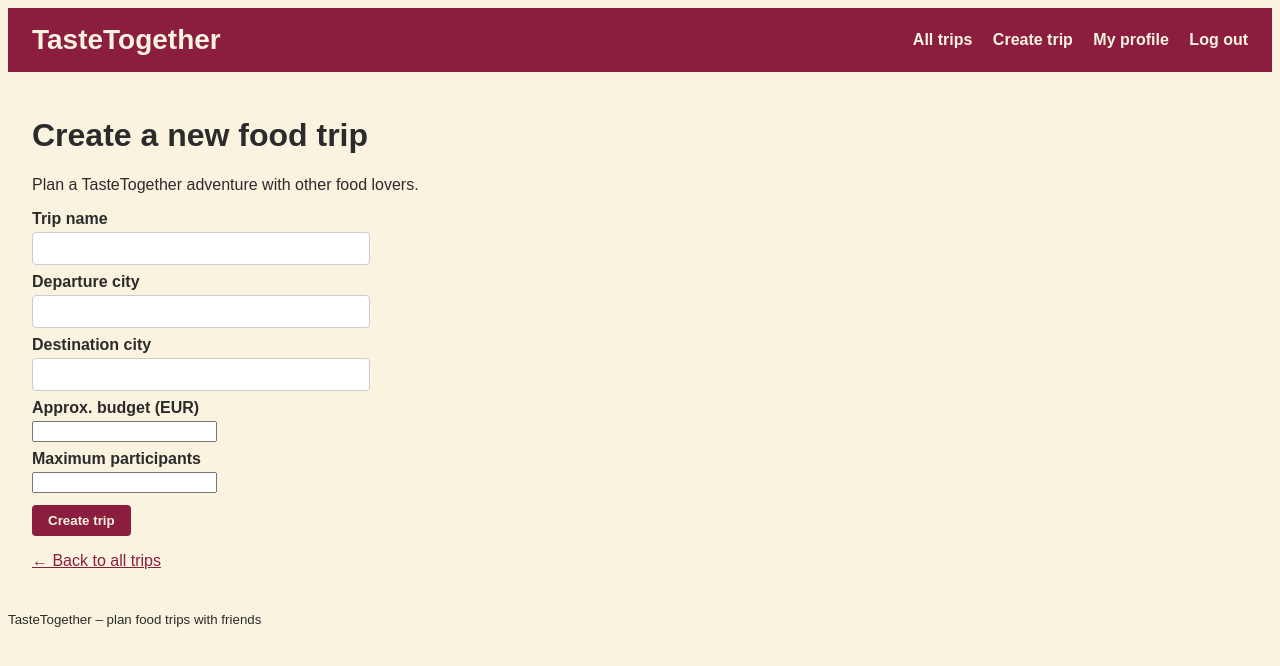
After one commit to pezzi-ph/web-travel-together, a Flask app: page /trips/new in a window 1280 px wide. The commit adds this page. Shown: the top 666 px of the page. Run offline with Flask 3, Linux system fonts and the light colour scheme; the visitor is signed in with stand-in values (Sample User, id 1).

Commit message:
Complete update: layout fixes, styling, trip page creation, and new templates

```diff
--- a/travel_together/main.py
+++ b/travel_together/main.py
@@ -1,51 +1,202 @@
-from urllib import request
+from flask import (
+    Blueprint,
+    render_template,
+    redirect,
+    url_for,
+    request,
+    abort,
+    flash,
+)
+from flask_login import login_required, current_user
 
-from flask import Blueprint, render_template, redirect, url_for, request, flash
-from flask_login import login_required, current_user
-from .model import *
+from . import db
+from .model import (
+    User,
+    TripProposal,
+    TripProposalParticipant,
+    Location,
+    ProposalStatus,
+)
 
-bp = Blueprint("main", __name__, url_prefix="/")
+bp = Blueprint("main", __name__)
 
-
+# ---------------------------------------------------------
+# HOME PAGE
+# ---------------------------------------------------------
 @bp.route("/")
 @login_required
 def index():
-    return render_template("main/index.html", user=current_user)
-
-@bp.route("/allTrips")
-@login_required
-def allTrips():
-    query = db.select(TripProposal)
-
-    trip_proposals = db.session.execute(query).scalars().all()
-    return render_template("main/landingPage.html", trip_proposals=trip_proposals)
+    trips = db.session.execute(db.select(TripProposal)).scalars().all()
+    return render_template("main/index.html", trips=trips)
 
 
+# ---------------------------------------------------------
+# USER PROFILE
+# ---------------------------------------------------------
 @bp.route("/profile/<int:user_id>")
 @login_required
 def profile(user_id):
-    query = db.select(User).where(User.id == user_id)
-    user = db.session.execute(query).one()
+    user = db.session.get(User, user_id)
+    if user is None:
+        abort(404)
+
     return render_template("user/profile.html", user=user)
 
-@bp.route("/edit_profile")
+
+# ---------------------------------------------------------
+# EDIT PROFILE
+# ---------------------------------------------------------
+@bp.route("/profile/<int:user_id>/edit", methods=["GET", "POST"])
 @login_required
-def edit_profile():
-    return render_template("user/edit_profile.html", user=current_user)
+def edit_profile(user_id):
+    user = db.session.get(User, user_id)
+    if user is None:
+        abort(404)
+
+    # Only the owner can edit
+    if user.id != current_user.id:
+        abort(403)
+
+    if request.method == "POST":
+        name = request.form.get("name", "").strip()
+        bio = request.form.get("bio", "").strip()
+
+        if not name:
+            flash("Name cannot be empty.")
+            return render_template("user/edit_profile.html", user=user)
+
+        user.name = name
+        user.bio = bio
+        db.session.commit()
+
+        flash("Profile updated successfully.")
+        return redirect(url_for("main.profile", user_id=user.id))
+
+    return render_template("user/edit_profile.html", user=user)
 
 
-@bp.route("/createTrip", methods=["GET", "POST"])
+# ---------------------------------------------------------
+# CREATE TRIP PROPOSAL
+# ---------------------------------------------------------
+@bp.route("/trips/new", methods=["GET", "POST"])
 @login_required
-def createTrip():
+def create_trip():
     if request.method == "POST":
-        name = request.form["name"]
-        budget = request.form["budget"]
-        maxMembers = request.form["maxMembers"]
+        name = request.form.get("name")
+        departure = request.form.get("departure")
+        destination = request.form.get("destination")
+        budget = request.form.get("budget")
+        max_members = request.form.get("max_members")
 
-        newTrip = TripProposal(name=name, budget=budget, maxMembers=maxMembers, status=ProposalStatus.open, departures_final=False, destination_final=False, possibleDates_final=False, activities_final=False)
-        db.session.add(newTrip)
+        # Validate fields
+        if not name or not departure or not destination:
+            flash("Name, departure, and destination are required.")
+            return redirect(url_for("main.create_trip"))
+
+        # Create or get departure location
+        dep_loc = Location.query.filter_by(name=departure).first()
+        if not dep_loc:
+            dep_loc = Location(name=departure)
+            db.session.add(dep_loc)
+
+        # Create or get destination location
+        dest_loc = Location.query.filter_by(name=destination).first()
+        if not dest_loc:
+            dest_loc = Location(name=destination)
+            db.session.add(dest_loc)
+
+        # Create trip
+        trip = TripProposal(
+            name=name,
+            departure_location=dep_loc,
+            destination_location=dest_loc,
+            budget=int(budget) if budget else 0,
+            max_members=int(max_members),
+            status=ProposalStatus.open,
+        )
+        db.session.add(trip)
         db.session.commit()
-        flash("trip created successfully")
-        return render_template("main/index.html", user=current_user)
 
-    return render_template("trips/createTrip.html")
+        # Add creator as participant (editor)
+        creator = TripProposalParticipant(
+            user=current_user,
+            trip=trip,
+            can_edit=True,
+        )
+        db.session.add(creator)
+        db.session.commit()
+
+        flash("Trip created successfully!")
+        return redirect(url_for("main.trip_detail", trip_id=trip.id))
+
+    return render_template("trips/create_trip.html")
+
+
+# ---------------------------------------------------------
+# TRIP DETAIL PAGE
+# ---------------------------------------------------------
+@bp.route("/trips/<int:trip_id>")
+@login_required
+def trip_detail(trip_id):
+    trip = TripProposal.query.get_or_404(trip_id)
+
+    # Check if user is participant
+    is_participant = any(p.user_id == current_user.id for p in trip.participants)
+
+    # Check capacity
+    current_count = len(trip.participants)
+    is_full = current_count >= trip.max_members
+
+    can_join = (
+        (not is_participant)
+        and (trip.status == ProposalStatus.open)
+        and (not is_full)
+    )
+
+    return render_template(
+        "trips/trip_detail.html",
+        trip=trip,
+        is_participant=is_participant,
+        is_full=is_full,
+        can_join=can_join,
+    )
+
+
+# ---------------------------------------------------------
+# JOIN A TRIP
+# ---------------------------------------------------------
+@bp.route("/trips/<int:trip_id>/join", methods=["POST"])
+@login_required
+def join_trip(trip_id):
+    trip = TripProposal.query.get_or_404(trip_id)
+
+    # Must be open
+    if trip.status != ProposalStatus.open:
+        flash("This trip is not open to new participants.")
+        return redirect(url_for("main.trip_detail", trip_id=trip.id))
+
+    # Already participating?
+    existing = TripProposalParticipant.query.filter_by(
+        trip_id=trip.id, user_id=current_user.id
+    ).first()
+    if existing:
+        flash("You are already participating in this trip.")
+        return redirect(url_for("main.trip_detail", trip_id=trip.id))
+
+    # Check capacity
+    current_count = TripProposalParticipant.query.filter_by(trip_id=trip.id).count()
+    if current_count >= trip.max_members:
+        flash("This trip is full.")
+        return redirect(url_for("main.trip_detail", trip_id=trip.id))
+
+    # Add participant
+    participation = TripProposalParticipant(
+        user=current_user,
+        trip=trip,
+        can_edit=False,
+    )
+    db.session.add(participation)
+    db.session.commit()
+
+    flash("You joined the trip!")
+    return redirect(url_for("main.trip_detail", trip_id=trip.id))
--- a/travel_together/static/travel-together.css
+++ b/travel_together/static/travel-together.css
@@ -1,9 +1,10 @@
 /* Global layout */
 body {
-    margin: 0;
+    margin: 2;
     font-family: Arial, sans-serif;
     background-color: #FAF3E0; /* cream */
     color: #2B2B2B;
+
 }
 
 /* Header */
--- a/travel_together/templates/base.html
+++ b/travel_together/templates/base.html
@@ -6,12 +6,13 @@
     <link rel="stylesheet" href="{{ url_for('static', filename='travel-together.css') }}">
 </head>
 <body>
-    <header class="site-header">
-        <div class="logo">TasteTogether</div>
-        <nav class="main-nav">
+    <header>
+        <h1><a href="{{ url_for('main.index') }}">TasteTogether</a></h1>
+        <nav>
+            <a href="{{ url_for('main.index') }}">All trips</a>
+            <a href="{{ url_for('main.create_trip') }}">Create trip</a>
+
             {% if current_user.is_authenticated %}
-            <a href="{{ url_for('main.index') }}">Home</a>
-            <a href="{{ url_for('main.allTrips') }}">All Trips</a>
             <a href="{{ url_for('main.profile', user_id=current_user.id) }}">My profile</a>
             <a href="{{ url_for('auth.logout') }}">Log out</a>
             {% else %}
@@ -21,23 +22,24 @@
         </nav>
     </header>
 
-    <main class="content">
-        {# Flash messages (success / errors) #}
+    <main>
         {% with messages = get_flashed_messages() %}
         {% if messages %}
-        <ul class="flash-messages">
-            {% for m in messages %}
-            <li>{{ m }}</li>
+        <ul class="flashes">
+            {% for msg in messages %}
+            <li>{{ msg }}</li>
             {% endfor %}
         </ul>
         {% endif %}
         {% endwith %}
 
-        {% block content %}{% endblock %}
+        <div class="content">
+            {% block content %}{% endblock %}
+        </div>
     </main>
 
-    <footer class="site-footer">
-        <small>&copy; 2025 TasteTogether</small>
+    <footer>
+        <small>TasteTogether – plan food trips with friends</small>
     </footer>
 </body>
 </html>
--- /dev/null
+++ b/travel_together/templates/trips/create_trip.html
@@ -0,0 +1,45 @@
+{% extends "base.html" %}
+
+{% block title %}Create a new trip – TasteTogether{% endblock %}
+
+{% block content %}
+<div class="page-header">
+    <h1>Create a new food trip</h1>
+    <p class="subtitle">
+        Plan a TasteTogether adventure with other food lovers.
+    </p>
+</div>
+
+<form method="post" class="form-card">
+    <div class="form-group">
+        <label for="name">Trip name</label>
+        <input type="text" id="name" name="name" required>
+    </div>
+
+    <div class="form-group">
+        <label for="departure">Departure city</label>
+        <input type="text" id="departure" name="departure" required>
+    </div>
+
+    <div class="form-group">
+        <label for="destination">Destination city</label>
+        <input type="text" id="destination" name="destination" required>
+    </div>
+
+    <div class="form-group">
+        <label for="budget">Approx. budget (EUR)</label>
+        <input type="number" id="budget" name="budget" min="0" step="50">
+    </div>
+
+    <div class="form-group">
+        <label for="max_members">Maximum participants</label>
+        <input type="number" id="max_members" name="max_members" min="1" required>
+    </div>
+
+    <button type="submit">Create trip</button>
+</form>
+
+<p>
+    <a href="{{ url_for('main.index') }}">← Back to all trips</a>
+</p>
+{% endblock %}
```
Also changed, not shown: travel_together/model.py (+56 -90 lines), travel_together/templates/main/index.html (+22 -3 lines), travel_together/templates/trips/createTrip.html (deleted, +0 -16 lines), travel_together/templates/trips/trip_detail.html (added, +19 -0 lines).
